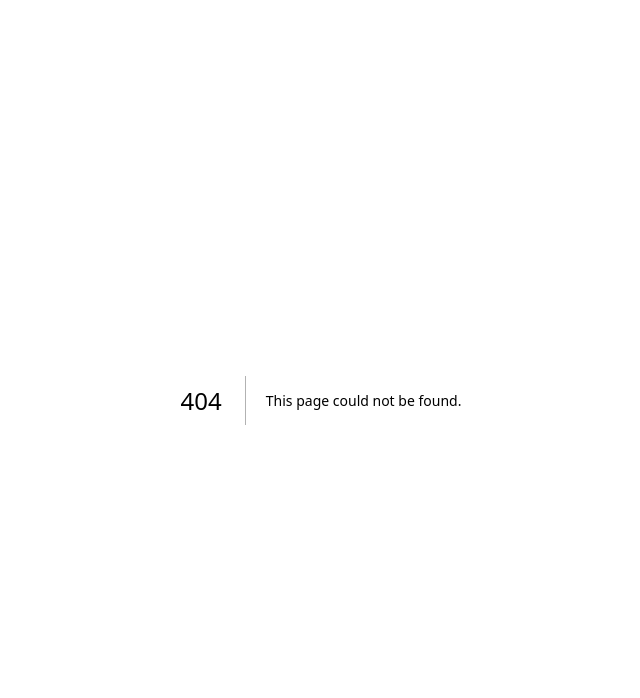
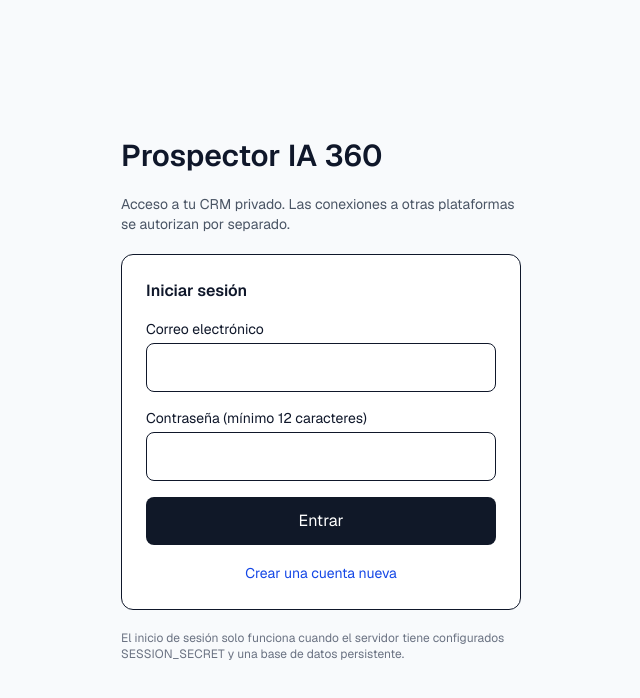
Before and after one commit to kepabilbao67-bot/prospector-AI, a Next.js app: page /acceso in a window 1280 px wide. Before the commit this address had no page. Shown: the top 698 px of the page, without its empty margins (319-959 px from the left). Built offline with nearby package versions, Linux system fonts and the light colour scheme.

Commit message:
feat: login and registration UI for private CRM

```diff
--- /dev/null
+++ b/src/app/acceso/page.tsx
@@ -0,0 +1,36 @@
+"use client";
+import { useState } from "react";
+import { useRouter } from "next/navigation";
+export default function AccessPage() {
+ const router = useRouter();
+ const [mode,setMode] = useState<"login"|"register">("login");
+ const [name,setName] = useState("");
+ const [email,setEmail] = useState("");
+ const [password,setPassword] = useState("");
+ const [busy,setBusy] = useState(false);
+ const [error,setError] = useState("");
+ async function submit(event: React.FormEvent<HTMLFormElement>) {
+  event.preventDefault(); setBusy(true); setError("");
+  try {
+   const response = await fetch("/api/auth/"+mode,{method:"POST",headers:{"Content-Type":"application/json"},credentials:"same-origin",body:JSON.stringify({name,email,password})});
+   const payload = await response.json();
+   if(!response.ok) throw new Error(payload.error || "Error de acceso");
+   router.push("/contacts"); router.refresh();
+  } catch(e) {setError(e instanceof Error?e.message:"Error de acceso");}
+  finally {setBusy(false);}
+ }
+ return <main className="mx-auto flex min-h-screen max-w-md flex-col justify-center space-y-5 p-6">
+  <h1 className="text-3xl font-semibold">Prospector IA 360</h1>
+  <p className="text-sm text-gray-600">Acceso a tu CRM privado. Las conexiones a otras plataformas se autorizan por separado.</p>
+  <form className="space-y-4 rounded-xl border bg-white p-6" onSubmit={submit}>
+   <h2 className="font-semibold">{mode==="register"?"Crear cuenta":"Iniciar sesión"}</h2>
+   {mode==="register"&&<label className="block text-sm">Nombre<input required maxLength={120} value={name} onChange={e=>setName(e.target.value)} className="mt-1 w-full rounded-lg border p-3"/></label>}
+   <label className="block text-sm">Correo electrónico<input required type="email" autoComplete="username" value={email} onChange={e=>setEmail(e.target.value)} className="mt-1 w-full rounded-lg border p-3"/></label>
+   <label className="block text-sm">Contraseña (mínimo 12 caracteres)<input required minLength={mode==="register"?12:1} maxLength={128} type="password" autoComplete={mode==="register"?"new-password":"current-password"} value={password} onChange={e=>setPassword(e.target.value)} className="mt-1 w-full rounded-lg border p-3"/></label>
+   {error&&<p role="alert" className="text-sm text-red-700">{error}</p>}
+   <button disabled={busy} className="w-full rounded-lg bg-gray-900 p-3 text-white disabled:opacity-50">{busy?"Comprobando...":mode==="register"?"Crear cuenta":"Entrar"}</button>
+   <button type="button" className="w-full text-sm text-blue-700" onClick={()=>{setError("");setMode(mode==="register"?"login":"register")}}>{mode==="register"?"Ya tengo cuenta":"Crear una cuenta nueva"}</button>
+  </form>
+  <p className="text-xs text-gray-500">El inicio de sesión solo funciona cuando el servidor tiene configurados SESSION_SECRET y una base de datos persistente.</p>
+ </main>;
+}
```
